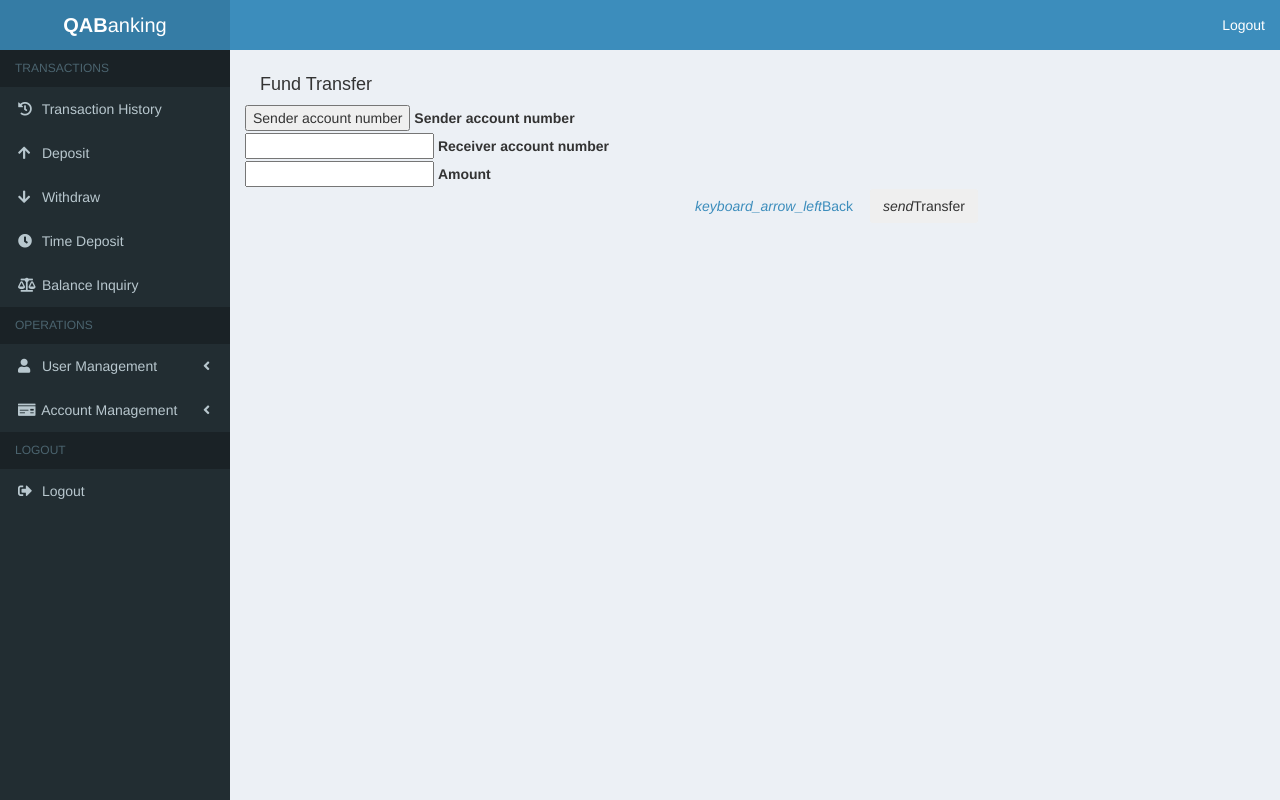
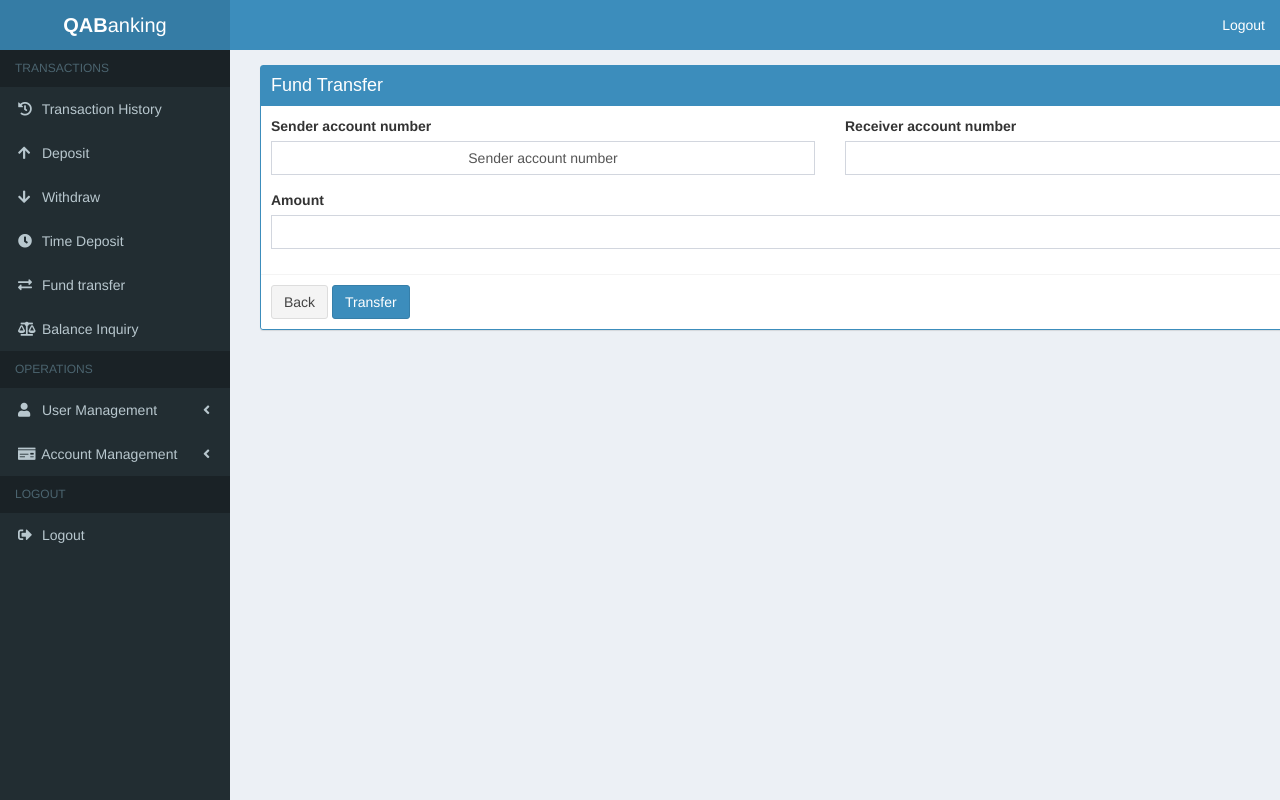
Before and after one commit to iecruz/qa-bank, a Python web app: template templates/admin/transfer.html in a window 1280 px wide. Run offline with Jinja, Linux system fonts and the light colour scheme; the template is opened without the code that fills it, so the values that code supplies are empty, except form fields; form fields are guessed from the names that the template uses; some libraries are stand-ins or nearby versions.

Commit message:
User site

```diff
--- a/templates/admin/base.html
+++ b/templates/admin/base.html
@@ -68,6 +68,12 @@
                         <a href="{{ url_for('admin.time_deposit') }}">
                             <i class="fa fa-clock"></i>
                             Time Deposit
+                        </a>
+                    </li>
+                    <li>
+                        <a href="{{ url_for('admin.transfer') }}">
+                            <i class="fa fa-exchange-alt"></i>
+                            Fund transfer
                         </a>
                     </li>
                     <li>
--- a/templates/admin/transfer.html
+++ b/templates/admin/transfer.html
@@ -1,37 +1,39 @@
-{% extends 'base.html' %} {% block content %}
-<div class="section">
+{% extends 'admin/base.html' %} {% block content %}
 <div class="container">
-        <h4 class="blue-text">Fund Transfer</h4>
-        <form action="{{ url_for('main.transfer') }}" method="post">
+    <form action="{{ url_for('admin.transfer') }}" method="post">
         {{ form.csrf_token }}
-            <div class="card-panel">
-                <div class="section">
+        <div class="box box-solid box-primary">
+            <div class="box-header">
+                <h3 class="box-title">Fund Transfer</h3>
+            </div>
+            <div class="box-body">
                 <div class="row">
-                        <div class="input-field col s6">
-                            {{ form.sender_account_number(class_='validate') }} {{ form.sender_account_number.label }} {% for error in form.sender_account_number.errors %}
-                            <small class="red-text">{{ error }}</small>
+                    <div class="form-group col-sm-12 col-md-6">
+                            {{ form.sender_account_number.label }} {{ form.sender_account_number(class_='form-control') }} {% for error in form.sender_account_number.errors
+                        %}
+                        <small class="text-danger">{{ error }}</small>
                         {% endfor %}
                     </div>
-                        <div class="input-field col s6">
-                            {{ form.receiver_account_number(class_='validate') }} {{ form.receiver_account_number.label }} {% for error in form.receiver_account_number.errors %}
-                            <small class="red-text">{{ error }}</small>
+                    <div class="form-group col-sm-12 col-md-6">
+                            {{ form.receiver_account_number.label }} {{ form.receiver_account_number(class_='form-control') }} {% for error in form.receiver_account_number.errors
+                        %}
+                        <small class="text-danger">{{ error }}</small>
                         {% endfor %}
                     </div>
-                        <div class="input-field col s12">
-                            {{ form.amount(class_='validate') }} {{ form.amount.label }} {% for error in form.amount.errors %}
-                            <small class="red-text">{{ error }}</small>
+                    <div class="form-group col-sm-12">
+                            {{ form.amount.label }} {{ form.amount(class_='form-control') }} {% for error in form.amount.errors %}
+                        <small class="text-danger">{{ error }}</small>
                         {% endfor %}
                     </div>
                 </div>
             </div>
-                <center>
-                    <a href="{{ url_for('main.index') }}" class="btn waves-effect blue">
-                        <i class="material-icons left">keyboard_arrow_left</i>Back</a>
-                    <button class="btn waves-effect blue">
-                        <i class="material-icons left">send</i>Transfer</button>
-                </center>
+            <div class="box-footer">
+                <a href="{{ url_for('admin.index') }}" class="btn btn-default">
+                    Back</a>
+                <button type="submit" class="btn btn-primary">
+                    Transfer</button>
+            </div>
         </div>
     </form>
 </div>
-</div>
 {% endblock %}
--- a/views/admin.py
+++ b/views/admin.py
@@ -136,8 +136,8 @@ def transfer():
             type = 'FUND TRANSFER'
         ).execute()
         flash('Fund Transfer successful')
-        return redirect(url_for('main.transfer'))
-    return render_template('main/transfer.html', form=form)
+        return redirect(url_for('admin.transfer'))
+    return render_template('admin/transfer.html', form=form)
 
 @bp.route('/inquiry', methods=['GET', 'POST'])
 @authenticated
```
Also changed, not shown: core/forms.py (+6 -2 lines). Lines whose indentation alone changed are shown as unchanged.
